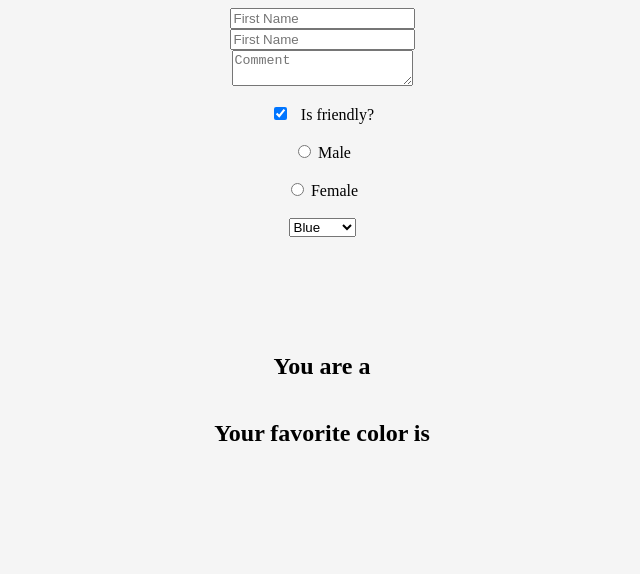
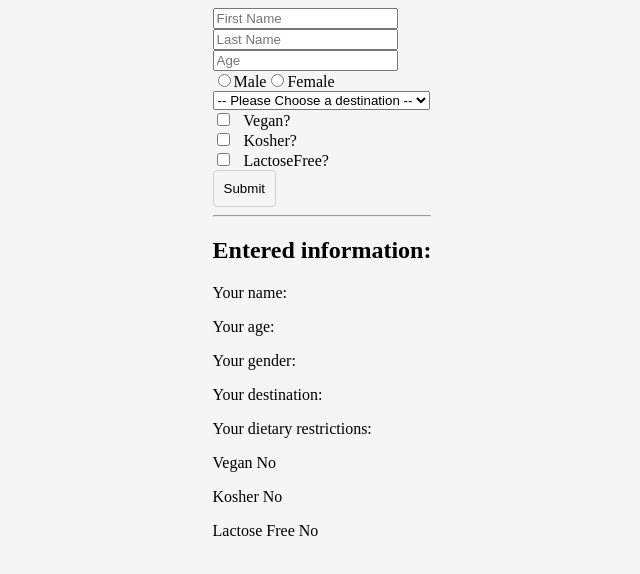
Before and after one commit to sserges/reat-full-tuto, a React (Create React App) app: page / in a window 1280 px wide. Shown: the top 574 px of the page, without its empty margins (318-958 px from the left). Built offline with nearby package versions, Linux system fonts and the light colour scheme.

Commit message:
Forms Practice

```diff
--- a/src/App.js
+++ b/src/App.js
@@ -1,4 +1,19 @@
 import React, {Component} from "react"
+
+/**
+ * Challenge: Wire up the partially-finished travel form so that it works!
+ * Remember to use the concept of controlled forms
+ * https://reactjs.org/docs/forms.html
+ *
+ * All information should be populating the text below the form in real-time
+ * as you're filling it out
+ *
+ * This exercise is adapted from the V School curriculum on vanilla JS forms:
+ * https://coursework.vschool.io/travel-form/
+ *
+ * All of our challenges and learning resources are open for the public
+ * to play around with and learn from at https://coursework.vschool.io
+ */
 
 class App extends Component {
     constructor() {
@@ -6,10 +21,12 @@
         this.state = {
             firstName: "",
             lastName: "",
-            isFriendly: true,
-            comment: "",
+            age: "",
             gender: "",
-            favColor: "",
+            destination: "",
+            isVegan: false,
+            isKosher: false,
+            isLactoseFree: false,
         }
 
         this.handleChange = this.handleChange.bind(this)
@@ -17,45 +34,37 @@
 
     handleChange(event) {
         const {name, value, type, checked} = event.target
-        type === "checkbox" ? this.setState({ [name]: checked }) : this.setState({ [name]: value })
+        type === "checkbox" ?
+            this.setState({
+                [name]: checked
+            })
+        :
+            this.setState({[name]: value})
     }
 
     render() {
         return (
-            <div>
+            <main>
+                <form>
                     <input
-                    type="text"
                         name="firstName"
                         value={this.state.firstName}
+                        onChange={this.handleChange}
                         placeholder="First Name"
-                    onChange={this.handleChange}
-                />
+                    /><br />
                     <input
-                    type="text"
                         name="lastName"
                         value={this.state.lastName}
-                    placeholder="First Name"
                         onChange={this.handleChange}
-                />
+                        placeholder="Last Name"
+                    /><br />
+                    <input
+                        name="age"
+                        value={this.state.age}
+                        onChange={this.handleChange}
+                        placeholder="Age"
+                    /><br />
 
-                <textarea
-                    name="comment"
-                    value={this.state.comment}
-                    placeholder="Comment"
-                    onChange={this.handleChange}
-                />
-
-                <br/>
-                <label>
-                    <input
-                        type="checkbox"
-                        name="isFriendly"
-                        checked={this.state.isFriendly}
-                        onChange={this.handleChange}
-                    /> Is friendly?
-                </label>
-
-                <br/>
                     <label>
                         <input
                             type="radio"
@@ -63,10 +72,8 @@
                             value="male"
                             checked={this.state.gender === "male"}
                             onChange={this.handleChange}
-                    /> Male
+                        />Male
                     </label>
-
-                <br/>
                     <label>
                         <input
                             type="radio"
@@ -74,32 +81,66 @@
                             value="female"
                             checked={this.state.gender === "female"}
                             onChange={this.handleChange}
-                    /> Female
+                        />Female
                     </label>
-
-                <br/>
+                    <br />
 
                     <select
-                    value={this.state.favColor}
+                        value={this.state.destination}
                         onChange={this.handleChange}
-                    name="favColor"
+                        name="destination"
                     >
-                    <option value="blue">Blue</option>
-                    <option value="green">Green</option>
-                    <option value="red">Red</option>
-                    <option value="orange">Orange</option>
-                    <option value="yellow">Yellow</option>
+                        <option value="">-- Please Choose a destination --</option>
+                        <option value="germany">Germany</option>
+                        <option value="norway">norway</option>
+                        <option value="north pole">North Pole</option>
+                        <option value="south pole">South Pole</option>
                     </select>
+                    <br />
 
+                    <label>
+                        <input
+                            type="checkbox"
+                            name="isVegan"
+                            onChange={this.handleChange}
+                            checked={this.state.isVegan}
+                        /> Vegan?
+                    </label>
+                    <br/>
+                    <label>
+                        <input
+                            type="checkbox"
+                            name="isKosher"
+                            onChange={this.handleChange}
+                            checked={this.state.isKosher}
+                        /> Kosher?
+                    </label>
+                    <br/>
+                    <label>
+                        <input
+                            type="checkbox"
+                            name="isLactoseFree"
+                            onChange={this.handleChange}
+                            checked={this.state.isLactoseFree}
+                        /> LactoseFree?
+                    </label>
+                    <br />
 
-                <h1>{this.state.firstName} {this.state.lastName}</h1>
+                    <button>Submit</button>
+                </form>
+                <hr />
+                <h2>Entered information:</h2>
+                <p>Your name: {this.state.firstName} {this.state.lastName}</p>
+                <p>Your age: {this.state.age}</p>
+                <p>Your gender: {this.state.gender}</p>
+                <p>Your destination: {this.state.destination}</p>
                 <p>
-                    { this.state.comment }
+                    Your dietary restrictions:
                 </p>
-                <h2>You are a {this.state.gender}</h2>
-                <h2>Your favorite color is { this.state.favColor }</h2>
-
-            </div>
+                <p>Vegan {this.state.isVegan ? "Yes" : "No"}</p>
+                <p>Kosher {this.state.isKosher ? "Yes" : "No"}</p>
+                <p>Lactose Free {this.state.isLactoseFree ? "Yes" : "No"}</p>
+            </main>
         )
     }
 }
```
Lines whose indentation alone changed are shown as unchanged.
